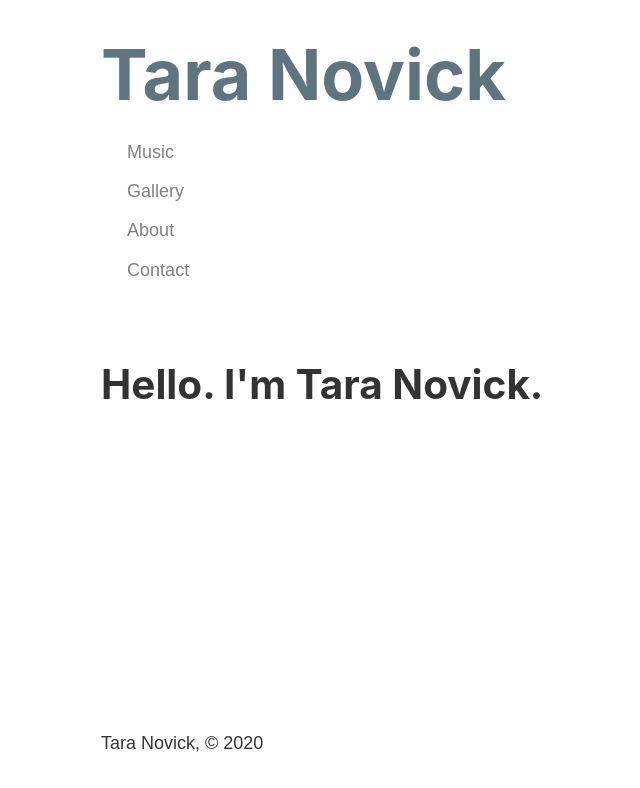
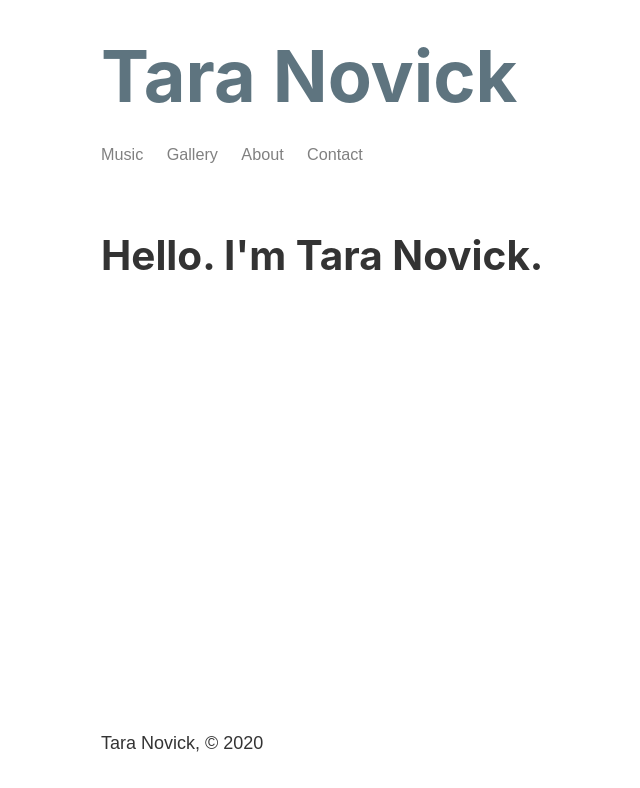
Before and after one commit to carolineglass/tara-novick-music, a Gatsby site: page / in a window 1280 px wide. Shown: the whole page, without its empty margins (182-822 px from the left). Built offline with nearby package versions, Linux system fonts and the light colour scheme; Gatsby itself is replaced by a stand-in of ours.

Commit message:
more header styles

```diff
--- a/src/components/header.js
+++ b/src/components/header.js
@@ -5,13 +5,33 @@ import headerStyles from './header.module.scss'
 const Header = () => {
     return (
         <header className={headerStyles.header}>
-            <h1><Link className={headerStyles.name} to="/">Tara Novick</Link></h1>
-            <nav>
+            <h1>
+                <Link className={headerStyles.name} to="/">
+                    Tara Novick
+                </Link>
+            </h1>
+            <nav className={headerStyles.nav}>
                 <ul className={headerStyles.ul}>
-                    <li><Link className={headerStyles.link} to="/music">Music</Link></li>
-                    <li><Link className={headerStyles.link} to="/gallery">Gallery</Link></li>
-                    <li><Link className={headerStyles.link} to="/about">About</Link></li>
-                    <li><Link className={headerStyles.link} to="/contact">Contact</Link></li>
+                    <li>
+                        <Link className={headerStyles.link} activeClassName={headerStyles.activeNavItem} to="/music">
+                            Music
+                        </Link>
+                    </li>
+                    <li>
+                        <Link className={headerStyles.link} activeClassName={headerStyles.activeNavItem} to="/gallery">
+                            Gallery
+                        </Link>
+                    </li>
+                    <li>
+                        <Link className={headerStyles.link} activeClassName={headerStyles.activeNavItem} to="/about">
+                            About
+                        </Link>
+                    </li>
+                    <li>
+                        <Link className={headerStyles.link} activeClassName={headerStyles.activeNavItem} to="/contact">
+                            Contact
+                        </Link>
+                    </li>
                 </ul>
             </nav>
         </header>
--- a/src/components/header.module.scss
+++ b/src/components/header.module.scss
@@ -1,24 +1,30 @@
 .link {
     text-decoration: none;
     color: grey;
+    font-size: 0.9rem;
+    margin-right: 1.3rem;
 }
 
 .link:hover {
-    background-color: #7785AC;
-    color: white;
+    color: #3e4d54;
 }
 
 .ul {
+    display: flex;
     list-style-type: none;
+    margin: 0;
 }
 
 .name {
     color: #5E747F;
-    font-size: 70px;
+    font-size: 4rem;
     text-decoration: none;
 }
 
 .header {
     padding: 1rem 0 3rem;
+}
 
+.active-nav-item {
+    color: black;
 }
```
